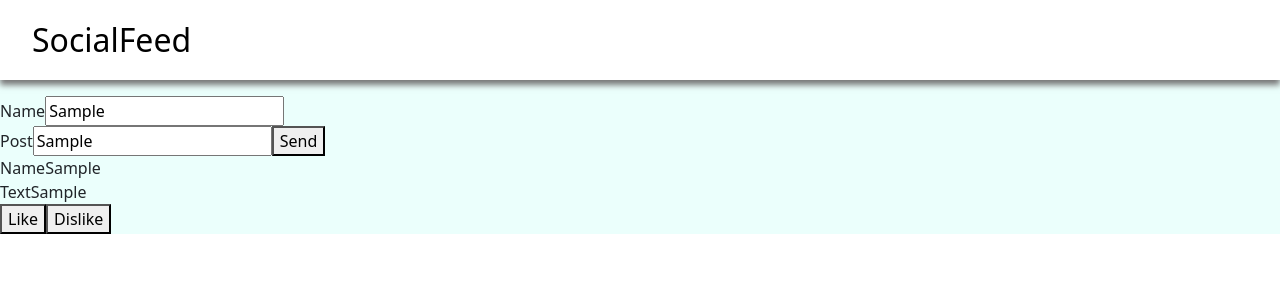
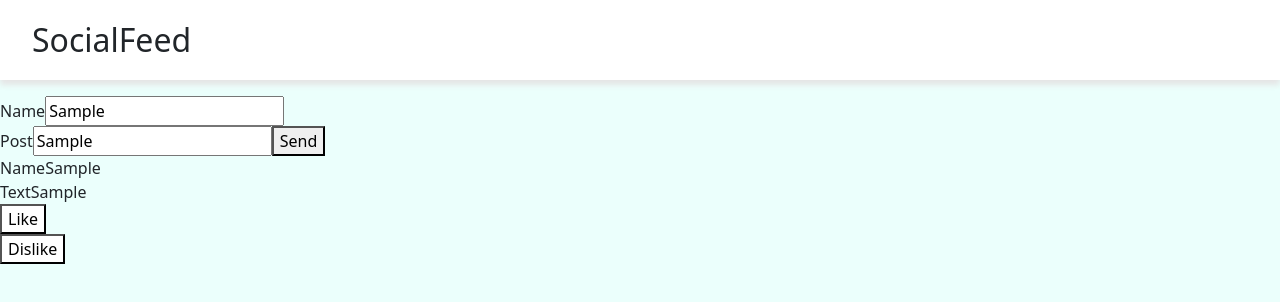
Before and after one commit to StevenSisavath/Social_Feed_Project, a React (Create React App) app: page / in a window 1280 px wide. Both pictures are taken after typing "Sample", "Sample" into the empty fields and a click on the button "Send". Shown: the top 302 px of the page. Built offline with nearby package versions, Linux system fonts and the light colour scheme.

Commit message:
Added Functions for a Like and Dislike Button + Added Functionality to Turn Specific Colors When Pressed

```diff
--- a/src/App.css
+++ b/src/App.css
@@ -8,13 +8,12 @@ ul {
     height: 5em;
     width: auto;
     align-items: center;
-    box-shadow: 0 5px 6px #777;
+    box-shadow: 0 5px 6px #e5e5e5;
   }
 
   li {
     float: left;
     display: block;
-    color: black;
     font-size: xx-large;
   }
 
--- a/src/App.js
+++ b/src/App.js
@@ -17,6 +17,7 @@ function App() {
           <NavBar/>
           <CreatePostForm addNewPostProperty={addNewPost}/>
           <PostList parentPosts={posts}/>
+          <br></br><br></br><br></br><br></br><br></br><br></br><br></br><br></br><br></br><br></br><br></br><br></br><br></br><br></br><br></br><br></br><br></br><br></br><br></br><br></br><br></br><br></br><br></br><br></br><br></br><br></br><br></br><br></br><br></br><br></br><br></br><br></br><br></br><br></br><br></br><br></br><br></br><br></br><br></br><br></br><br></br><br></br><br></br><br></br><br></br><br></br><br></br><br></br><br></br><br></br><br></br><br></br><br></br><br></br>
       </div>
   );
 }
--- /dev/null
+++ b/src/Components/DislikeButton/DislikeButton.css
@@ -0,0 +1,9 @@
+
+
+.activeDis{
+    background-color: #ff1a1a;
+}
+
+.inactiveDis{
+    background-color: white;
+}
--- /dev/null
+++ b/src/Components/DislikeButton/DislikeButton.jsx
@@ -0,0 +1,23 @@
+import React, { useState } from 'react';
+import './DislikeButton.css'
+
+const DislikeButton = (props) => {
+    const [dislikeButton, setDislikeButton] = useState('inactiveDis');
+
+    function handleDislikeClick(){
+        if(dislikeButton === 'inactiveDis'){
+            setDislikeButton('activeDis')
+        }
+        else{
+            setDislikeButton('inactiveDis')
+        }
+    }
+
+    return (
+        <div>
+            <button className={dislikeButton} onClick = {handleDislikeClick}>{props.dislikemessage}</button>
+        </div>
+     );
+}
+
+export default DislikeButton;
--- /dev/null
+++ b/src/Components/LikeButton/LikeButton.css
@@ -0,0 +1,9 @@
+
+
+.active{
+    background-color: #47d001;
+}
+
+.inactive{
+    background-color: white;
+}
--- /dev/null
+++ b/src/Components/LikeButton/LikeButton.jsx
@@ -0,0 +1,23 @@
+import React, { useState } from 'react';
+import './LikeButton.css'
+
+const LikeButton = (props) => {
+    const [likeButton, setLikeButton] = useState('inactive');
+
+    function handleLikeClick(){
+        if(likeButton === 'inactive'){
+            setLikeButton('active')
+        }
+        else{
+            setLikeButton('inactive')
+        }
+    }
+
+    return (
+        <div>
+            <button className={likeButton} onClick = {handleLikeClick}>{props.likemessage}</button>
+        </div>
+     );
+}
+
+export default LikeButton;
--- /dev/null
+++ b/src/Components/NavBar/NavBar.css
@@ -0,0 +1,6 @@
+.color1{
+    font: black;
+}
+.color2{
+    font: #cccccc;
+}
--- a/src/Components/NavBar/NavBar.jsx
+++ b/src/Components/NavBar/NavBar.jsx
@@ -1,9 +1,13 @@
+import './NavBar.css'
 
 const NavBar = (props) => {
     return (
         <nav>
             <ul>
-                <li>SocialFeed</li>
+                <li>
+                    <span className="color1">Social</span>
+                    <span className="color2">Feed</span>
+                </li>
             </ul>
         </nav>
      );
--- /dev/null
+++ b/src/Components/Post/Post.css
@@ -0,0 +1,20 @@
+button{
+
+    color: white;
+    padding: 15px 32px;
+    text-decoration: none;
+    display: inline-block;
+    font-size: 16px;
+    border-radius: 75%;
+    height: auto;
+    width: 5em;
+}
+
+button:hover {
+    box-shadow: 0 12px 16px rgba(0,0,0,0.24), 0 17px 50px 0 rgba(0,0,0,0.19)
+}
+
+.flex-buttons{
+    display: flex;
+    flex-direction: row;
+}
--- a/src/Components/Post/Post.jsx
+++ b/src/Components/Post/Post.jsx
@@ -1,10 +1,21 @@
+import LikeButton from "../LikeButton/LikeButton";
+import DislikeButton from "../DislikeButton/DislikeButton";
+
 const Post = (props) => {
     return (
         <div>
-            <div>Name{props.posts.name}</div>
-            <div>Text{props.posts.text}</div>
-            <button>Like{props.posts.like}</button>
-            <button>Dislike{props.posts.dislike}</button>
+            <div>
+                <div>Name{props.posts.name}</div>
+                <div>Text{props.posts.text}</div>
+            </div>
+            <div className="flex-buttons">
+                <div>
+                <LikeButton likemessage = 'Like'/>
+                </div>
+                <div>
+                <DislikeButton dislikemessage = 'Dislike'/>
+                </div>
+            </div>
         </div>
      );
 }
```
